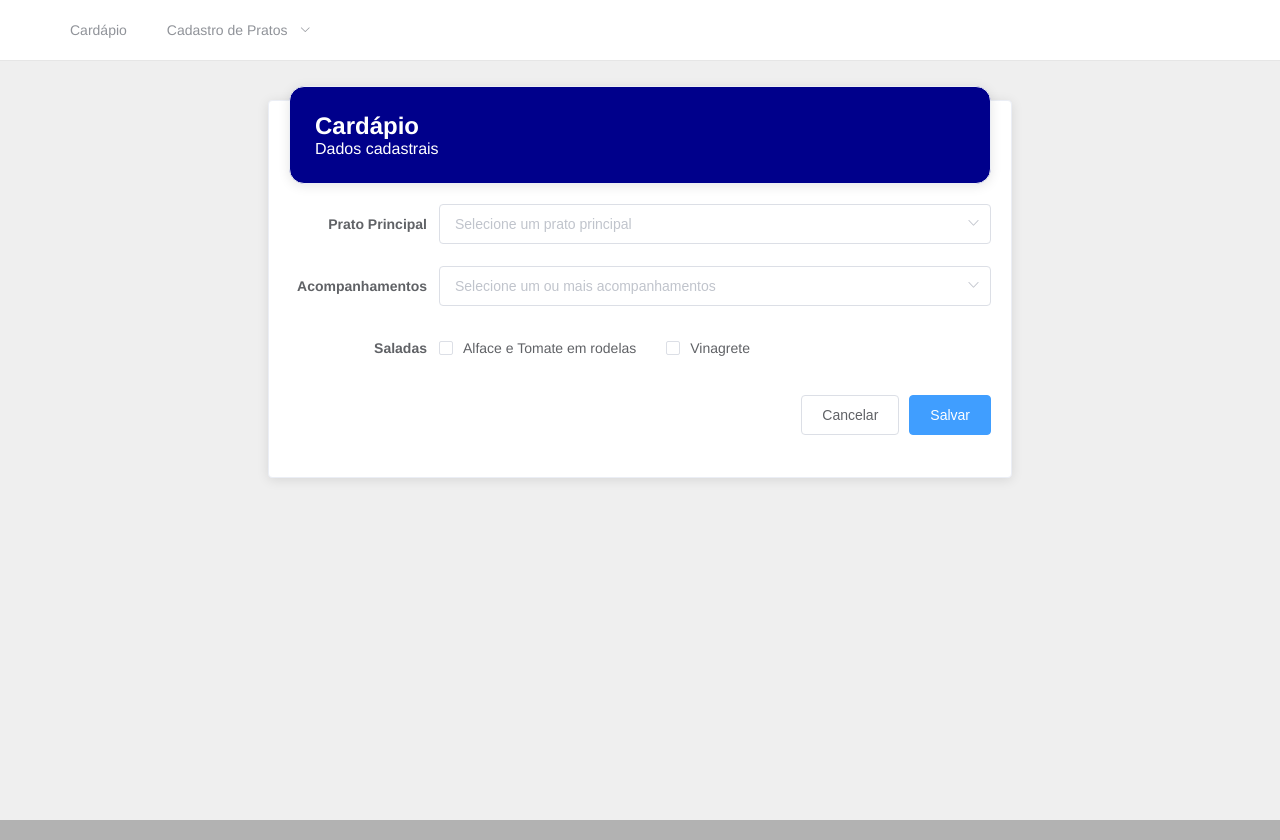
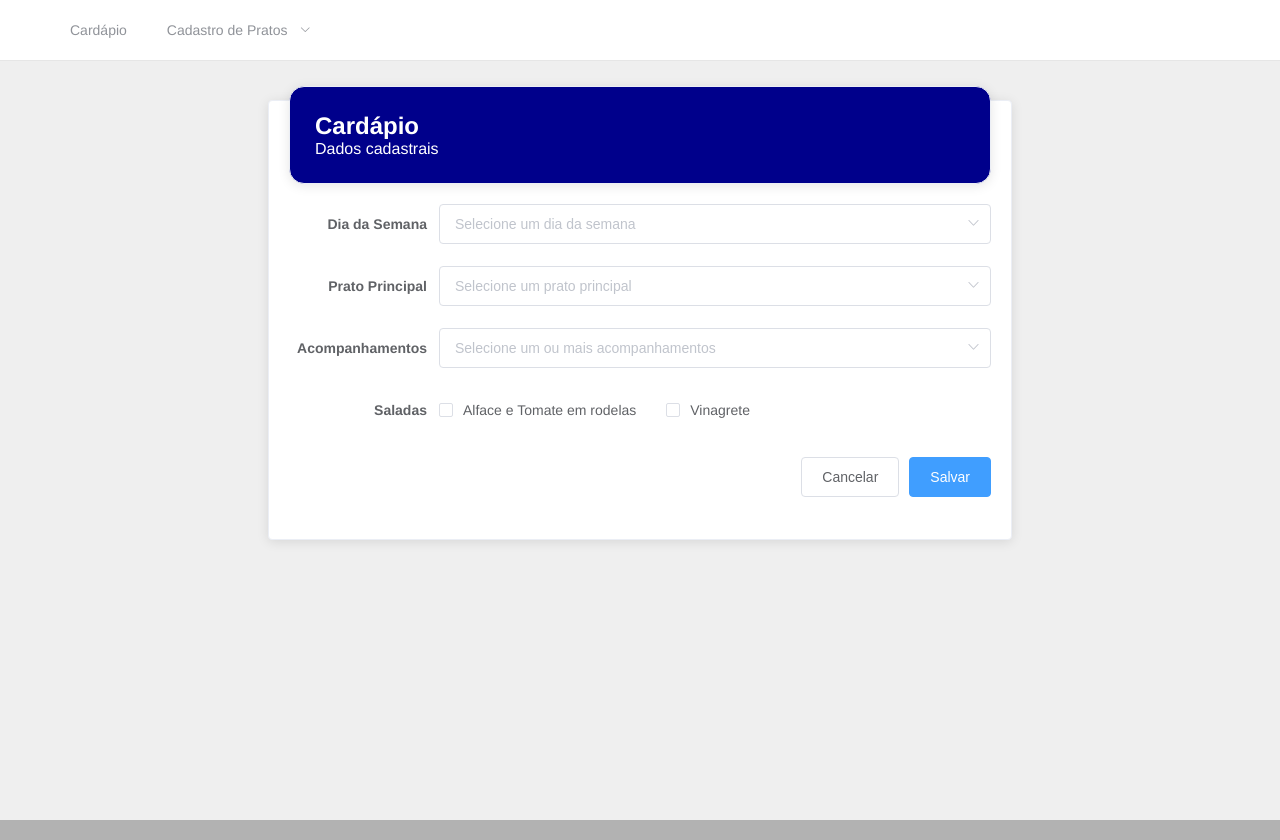
Before and after one commit to deivisondc/slack-dimi-ui, a Vue app: page /cadastro/cardapio/new in a window 1280 px wide. Built offline with nearby package versions, Linux system fonts and the light colour scheme.

Commit message:
adding weekday component to the form

```diff
--- a/src/components/cardapio/CardapioForm.vue
+++ b/src/components/cardapio/CardapioForm.vue
@@ -9,6 +9,13 @@
       </template>
 
       <template>
+        <el-form-item label="Dia da Semana">
+          <app-select-week-day
+            :model="form"
+            :placeholder="'Selecione um dia da semana'"
+            :showWeekend="false"
+          />
+        </el-form-item>
         <el-form-item label="Prato Principal">
           <el-select
             v-model="form.pratoPrincipal"
@@ -58,15 +65,17 @@
 
 <script>
 import FormLayout from '../layout/FormLayout.vue';
+import SelectWeekDay from '../utils/SelectWeekDay.vue';
 
 export default {
   components: {
     AppFormLayout: FormLayout,
+    AppSelectWeekDay: SelectWeekDay,
   },
   data() {
     return {
       form: {
-        dayOfWeek: 0,
+        weekDay: null,
         pratoPrincipal: '',
         acompanhamentos: [],
         saladas: [],
```
